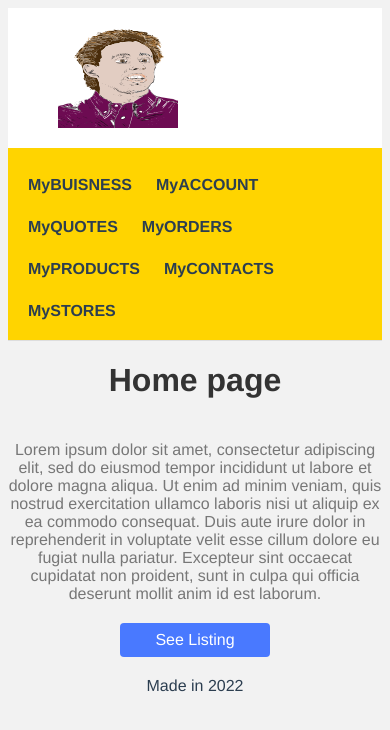
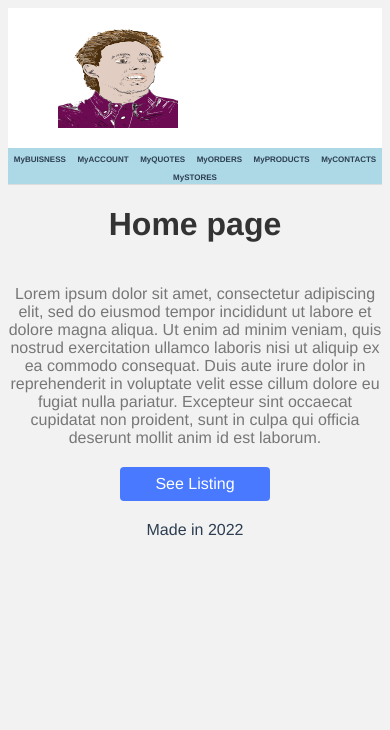
Before and after one commit to iambexnewton/next-typescript, a Next.js app: page / in a window 390 px wide. Shown: the top 730 px of the page. Built offline with nearby package versions, Linux system fonts and the light colour scheme.

Commit message:
first media query added for nav

```diff
--- a/components/Nav/Navbar.tsx
+++ b/components/Nav/Navbar.tsx
@@ -12,6 +12,7 @@
   label: string;
   href: string;
   id: string;
+  className: string;
 };
 
 const Navbar: React.FC<{}> = () => {
@@ -28,7 +29,7 @@
         <div className={styles.navbarArea}>
           <ul className={styles.navigation}>
             {links.map((link: Link) => (
-              <li className={styles.navigationLink} key={link.id}><a href={link.href}>{link.prefix}
+              <li className={styles[link.className]} key={link.id}><a href={link.href}>{link.prefix}
                     {link.label}</a>
 
               </li>
--- a/styles/Navbar.module.css
+++ b/styles/Navbar.module.css
@@ -42,14 +42,38 @@
 
 .navigation {
   display: flex;
-  justify-content: flex-start;
   list-style-type: none;
+  justify-content: space-between;
   flex-wrap: wrap;
   padding: 0;
-  margin: 0;
 }
 .navigationLink {
   display: flex;
   justify-content: space-between;
   margin: 12px;
 }
+
+
+@media only screen and (max-width: 500px) {
+   .navbarWrapper {
+ padding:0;
+    background: lightblue;
+  }
+  .navigation {
+    background-color: lightblue;
+    display: flex;
+    justify-content: space-around;
+    margin: auto;
+
+  }
+  .navigationLink  {
+    display: flex;
+    justify-content: space-between;
+    padding:0;
+  }
+  .navbarArea a {
+    font-size: 8px;
+    margin: 4px;
+  }
+
+}
```
